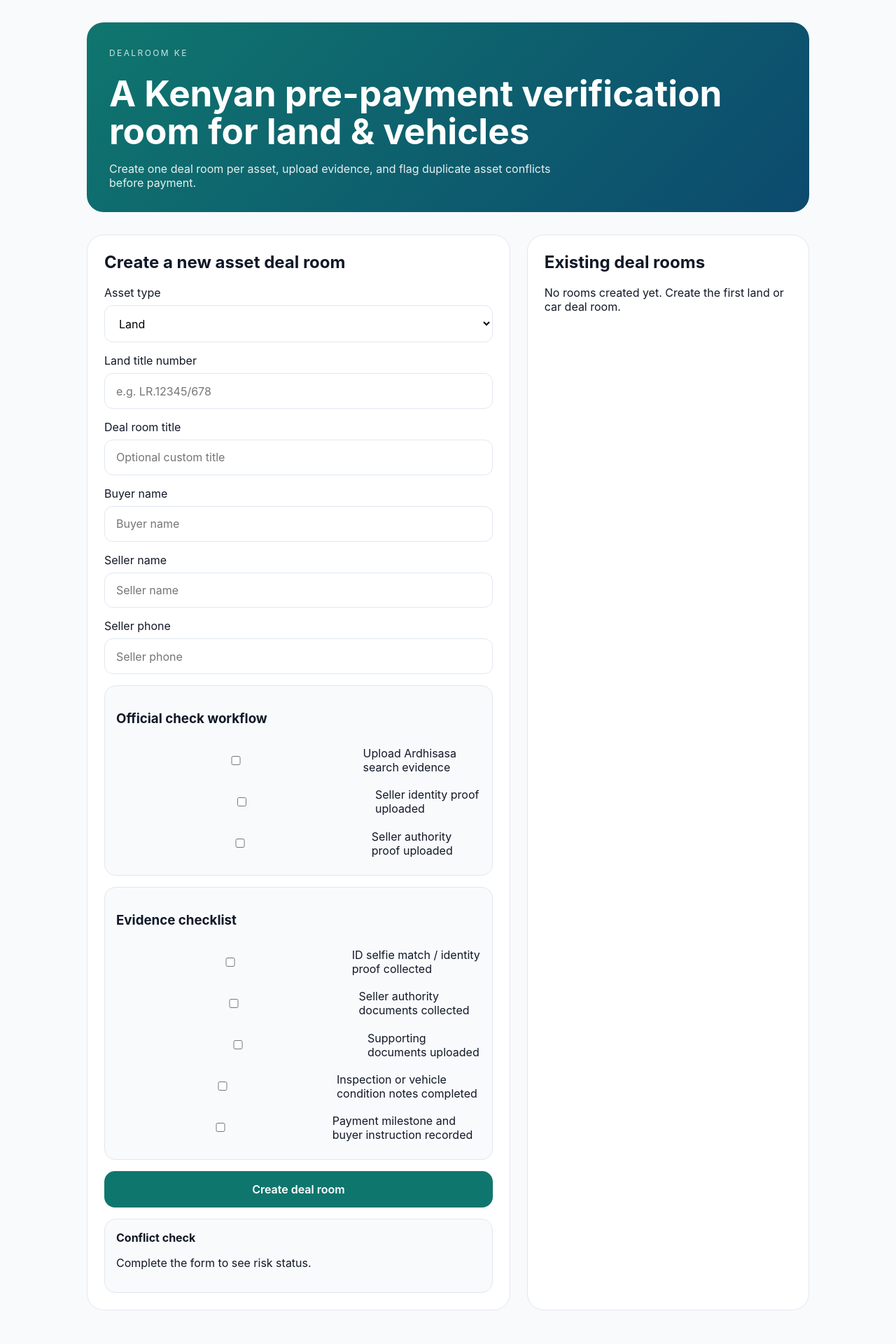
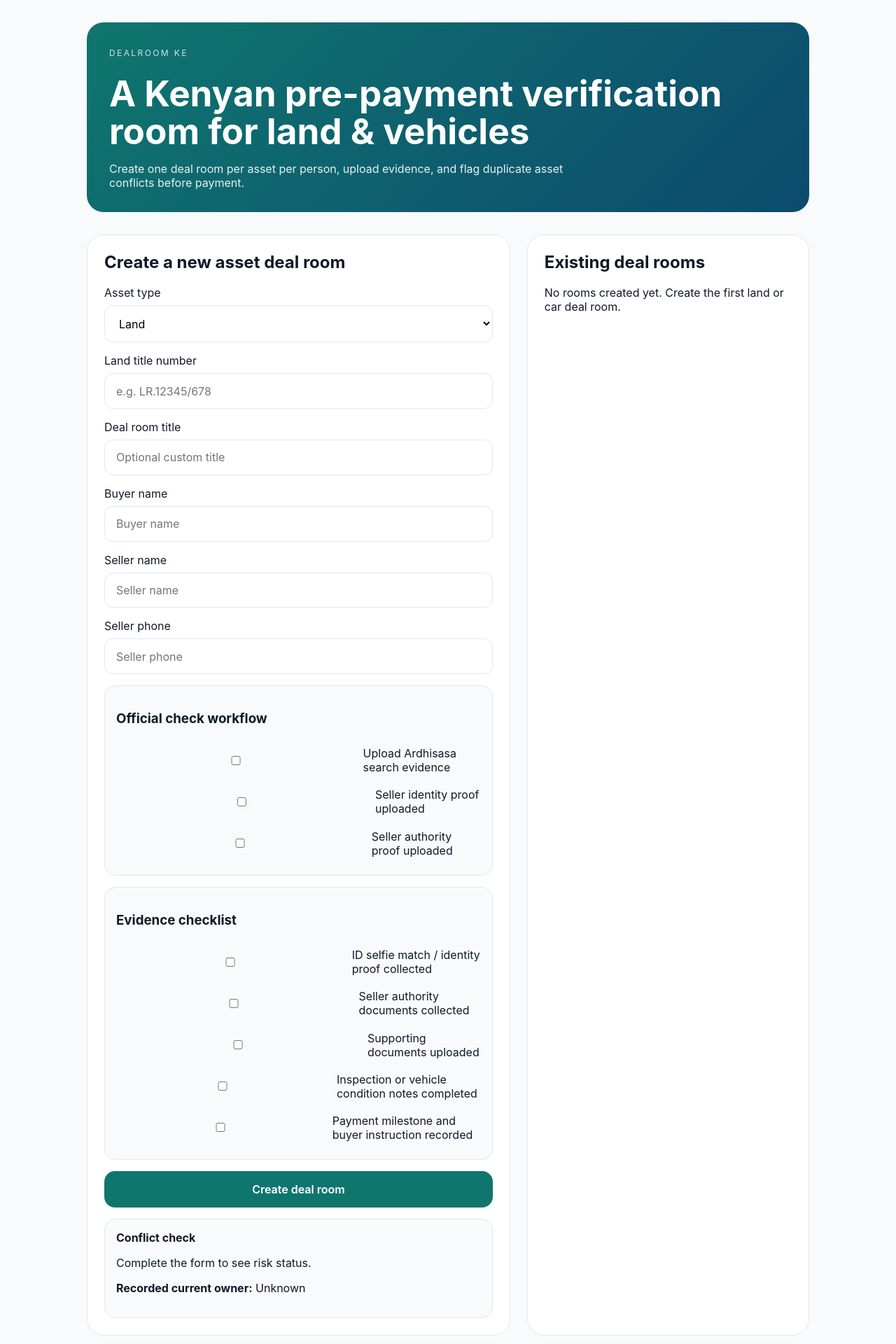
Before and after one commit to venkatesh-karanam/ASSET_DEAL_ROOM, a React (Vite) app: page / in a window 1280 px wide. Shown: the top 1920 px of the page at 70% size. Built offline with nearby package versions, Linux system fonts and the light colour scheme.

Commit message:
Add ownership transfer and fraud detection for asset transactions

```diff
--- a/src/App.tsx
+++ b/src/App.tsx
@@ -82,11 +82,11 @@ function App() {
     return existing ? `Active room created on ${new Date(existing.createdAt).toLocaleString()} for ${existing.assetType === 'land' ? 'land' : 'car'}.` : undefined
   }, [assetType, identifier, rooms])
 
+  const activeOwnerKey = `${assetType}-${identifier.trim().toLowerCase()}`
+  const currentOwner = assetOwners[activeOwnerKey]
   const riskSummary = useMemo(() => {
     if (!identifier || !buyerName || !sellerName) return 'Complete the form to see risk status.'
     const conflict = activeConflict ? 'Conflict detected: duplicate asset room exists.' : ''
-    const key = `${assetType}-${identifier.trim().toLowerCase()}`
-    const currentOwner = assetOwners[key]
     const fraudCheck = currentOwner && currentOwner !== sellerName.trim() ? 'Fraud risk: Seller is not the current owner.' : ''
     return conflict || fraudCheck || 'No obvious conflict detected yet.'
   }, [activeConflict, buyerName, identifier, sellerName, assetType, assetOwners])
@@ -99,13 +99,15 @@ function App() {
     }
 
     const normalized = identifier.trim().toUpperCase()
+    const normalizedSeller = sellerName.trim()
+    const normalizedBuyer = buyerName.trim()
     const conflictRoom = rooms.find(
       (room) => room.assetType === assetType && room.identifier.trim().toUpperCase() === normalized,
     )
 
     const key = `${assetType}-${identifier.trim().toLowerCase()}`
     const currentOwner = assetOwners[key]
-    const isFraud = currentOwner ? currentOwner !== sellerName.trim() : false
+    const isFraud = currentOwner ? currentOwner !== normalizedSeller : false
 
     if (isFraud) {
       setMessage('Possible fraud detected: Seller is not the current owner of this asset.')
@@ -117,8 +119,8 @@ function App() {
       identifier: normalized,
       title: title.trim() || `${assetType === 'land' ? 'Title' : 'Reg No.'} ${normalized}`,
       createdAt: new Date().toISOString(),
-      buyerName: buyerName.trim(),
-      sellerName: sellerName.trim(),
+      buyerName: normalizedBuyer,
+      sellerName: normalizedSeller,
       sellerPhone: sellerPhone.trim(),
       officialChecks: {
         ardhiSearch: assetType === 'land' ? checked.ardhiSearch : false,
@@ -133,13 +135,28 @@ function App() {
       paymentMilestone,
       conflict: conflictRoom ? `Duplicate asset room exists (${conflictRoom.id})` : undefined,
       fraud: isFraud,
+      completed: false,
     }
 
     setRooms((prev) => [newRoom, ...prev])
-    if (!isFraud) {
-      setAssetOwners((prev) => ({ ...prev, [key]: buyerName.trim() }))
+    if (!isFraud && !currentOwner) {
+      setAssetOwners((prev) => ({ ...prev, [key]: normalizedSeller }))
     }
     setMessage(isFraud ? 'Deal room created with fraud flag.' : `Deal room created for ${newRoom.title}. Invite link: ${window.location.origin}/room/${newRoom.id}`)
+  }
+
+  const markCompleted = (id: string) => {
+    const room = rooms.find((r) => r.id === id)
+    if (room) {
+      setRooms((prev) => prev.map((r) => (r.id === id ? { ...r, completed: true } : r)))
+      const key = `${room.assetType}-${room.identifier.toLowerCase()}`
+      const currentOwner = assetOwners[key]
+      const sellerNameNormalized = room.sellerName.trim()
+
+      if (!room.fraud && (!currentOwner || currentOwner === sellerNameNormalized)) {
+        setAssetOwners((prev) => ({ ...prev, [key]: room.buyerName.trim() }))
+      }
+    }
   }
 
   return (
@@ -148,7 +165,7 @@ function App() {
         <div>
           <span className="eyebrow">DealRoom KE</span>
           <h1>A Kenyan pre-payment verification room for land & vehicles</h1>
-          <p>Create one deal room per asset, upload evidence, and flag duplicate asset conflicts before payment.</p>
+          <p>Create one deal room per asset per person, upload evidence, and flag duplicate asset conflicts before payment.</p>
         </div>
       </header>
 
@@ -258,6 +275,7 @@ function App() {
           <div className="status-card">
             <strong>Conflict check</strong>
             <p>{riskSummary}</p>
+            <p><strong>Recorded current owner:</strong> {currentOwner || 'Unknown'}</p>
             {activeConflict && <p className="danger">{activeConflict}</p>}
           </div>
         </section>
@@ -283,8 +301,10 @@ function App() {
                     <p><strong>Buyer:</strong> {room.buyerName}</p>
                     <p><strong>Seller:</strong> {room.sellerName}</p>
                     <p><strong>Created:</strong> {new Date(room.createdAt).toLocaleString()}</p>
+                    <p><strong>Status:</strong> {room.completed ? 'Completed' : 'Pending'}</p>
                     {room.conflict ? <p className="danger">{room.conflict}</p> : <p className="fine">No duplicate room found</p>}
                     {room.fraud ? <p className="danger">Fraud flag: Seller not current owner</p> : null}
+                    {!room.completed && <button onClick={() => markCompleted(room.id)}>Mark as Completed</button>}
                   </article>
                 )
               })}
--- a/src/AppNew.tsx
+++ b/src/AppNew.tsx
@@ -163,6 +163,7 @@ function App() {
       inspectionNotes,
       paymentMilestone,
       conflict: conflictRoom ? `Duplicate asset room exists (${conflictRoom.id})` : undefined,
+      completed: false,
     }
 
     setRooms((prev) => [newRoom, ...prev])
--- a/src/main.tsx
+++ b/src/main.tsx
@@ -1,6 +1,6 @@
 import React from 'react'
 import ReactDOM from 'react-dom/client'
-import App from './AppNew'
+import App from './App'
 import './styles.css'
 
 ReactDOM.createRoot(document.getElementById('root')!).render(
--- a/src/types.ts
+++ b/src/types.ts
@@ -19,4 +19,5 @@ export interface DealRoom {
   paymentMilestone: boolean
   conflict?: string
   fraud?: boolean
+  completed: boolean
 }
```
